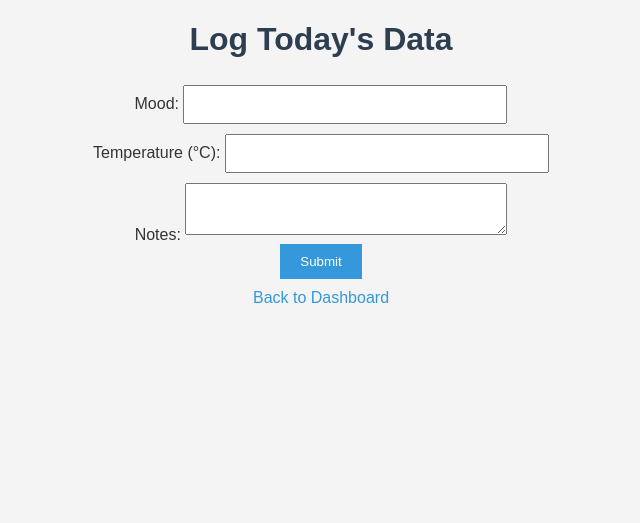
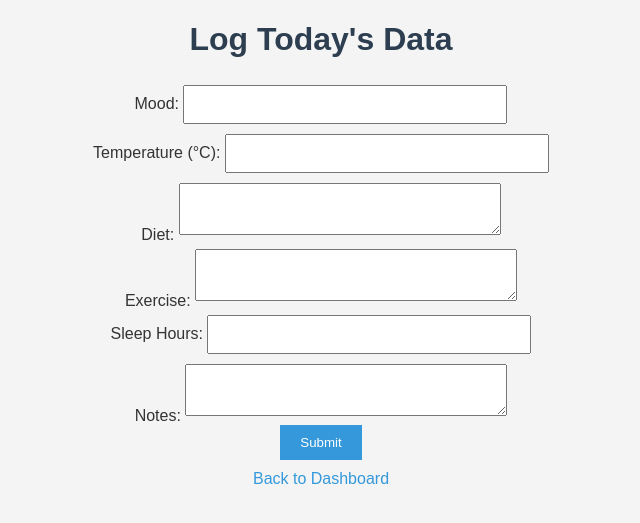
Before and after one commit to kalyanamdewri/FertiliGlow, a Flask app: template templates/log_data.html in a window 1280 px wide. Shown: the top 523 px of the page, without its empty margins (319-959 px from the left). Run offline with Flask 3, Linux system fonts and the light colour scheme; the template is opened without the code that fills it, so the values that code supplies are empty; parts of the project's set-up code (start-up, migrations or seed data) failed here and were passed over.

Commit message:
Update log_data.html

```diff
--- a/templates/log_data.html
+++ b/templates/log_data.html
@@ -15,6 +15,15 @@
         <label for="temperature">Temperature (°C):</label>
         <input type="number" step="0.1" id="temperature" name="temperature" required>
         <br>
+        <label for="diet">Diet:</label>
+        <textarea id="diet" name="diet"></textarea>
+        <br>
+        <label for="exercise">Exercise:</label>
+        <textarea id="exercise" name="exercise"></textarea>
+        <br>
+        <label for="sleep_hours">Sleep Hours:</label>
+        <input type="number" step="0.1" id="sleep_hours" name="sleep_hours">
+        <br>
         <label for="notes">Notes:</label>
         <textarea id="notes" name="notes"></textarea>
         <br>
```
